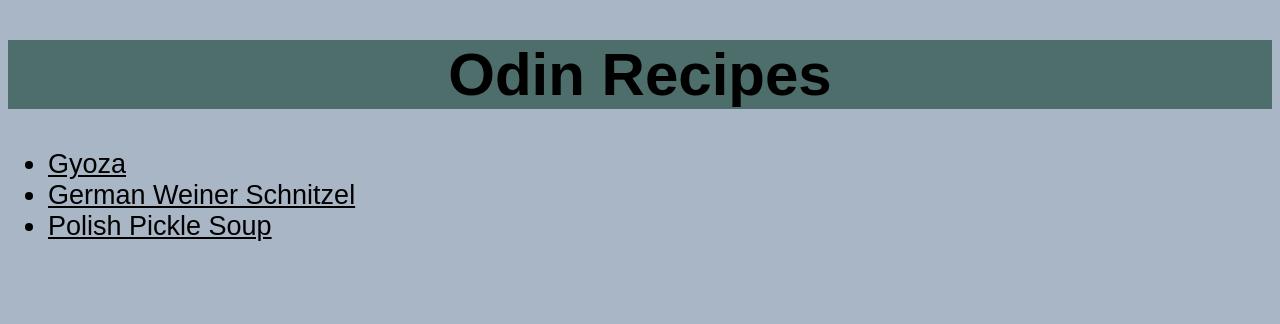
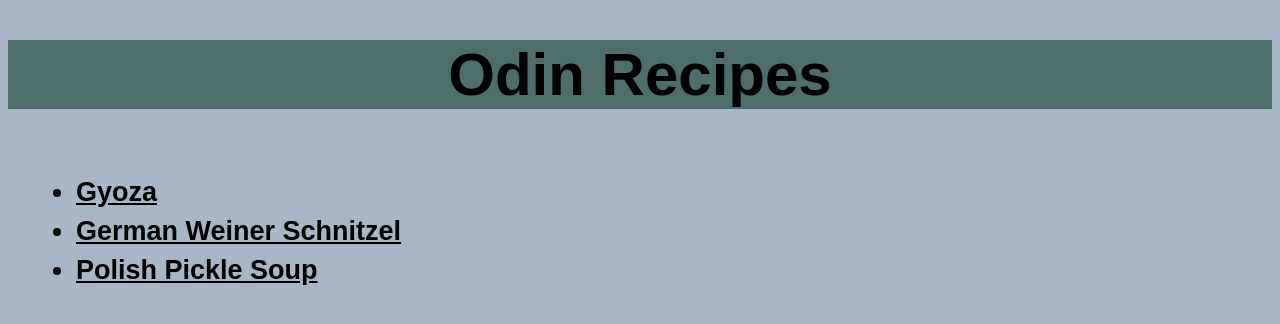
Before and after one commit to RW-BridgeBurner/odin-recipes, a plain HTML site: page index.html in a window 1280 px wide. Drawn offline with Linux system fonts and the light colour scheme.

Commit message:
updated .css index spacing

```diff
--- a/index.html
+++ b/index.html
@@ -8,10 +8,10 @@
 </head>
 <body>
     <h1>Odin Recipes</h1>
-    <ul>
-        <li><a href="recipes/gyoza.html">Gyoza</a></li>
-        <li><a href="recipes/schnitzel.html">German Weiner Schnitzel</a></li>
-        <li><a href="recipes/pickle_soup.html">Polish Pickle Soup</a></li>
+    <ul  class="index">
+        <li class="list"><a href="recipes/gyoza.html">Gyoza</a></li>
+        <li class="list"><a href="recipes/schnitzel.html">German Weiner Schnitzel</a></li>
+        <li class="list"><a href="recipes/pickle_soup.html">Polish Pickle Soup</a></li>
     </ul>
 </body>
 </html>
--- a/style.css
+++ b/style.css
@@ -3,6 +3,7 @@
     color: black;
     font-family: Arial, Helvetica, sans-serif;
     font-size: 27px;
+    /*outline: 2px solid red;  this is to see boxes temporarily */
 
 }
 
@@ -12,3 +13,17 @@ h1 {
     background-color: rgb(77, 110, 106);
     text-align: center;
 }
+
+.index {
+
+    margin-left: 40px;
+    padding: 20px;
+}
+
+.list {
+    font-weight: bold;
+
+    font-size: 40;
+    margin-left: 40px;
+    margin: 8px;
+}
```
